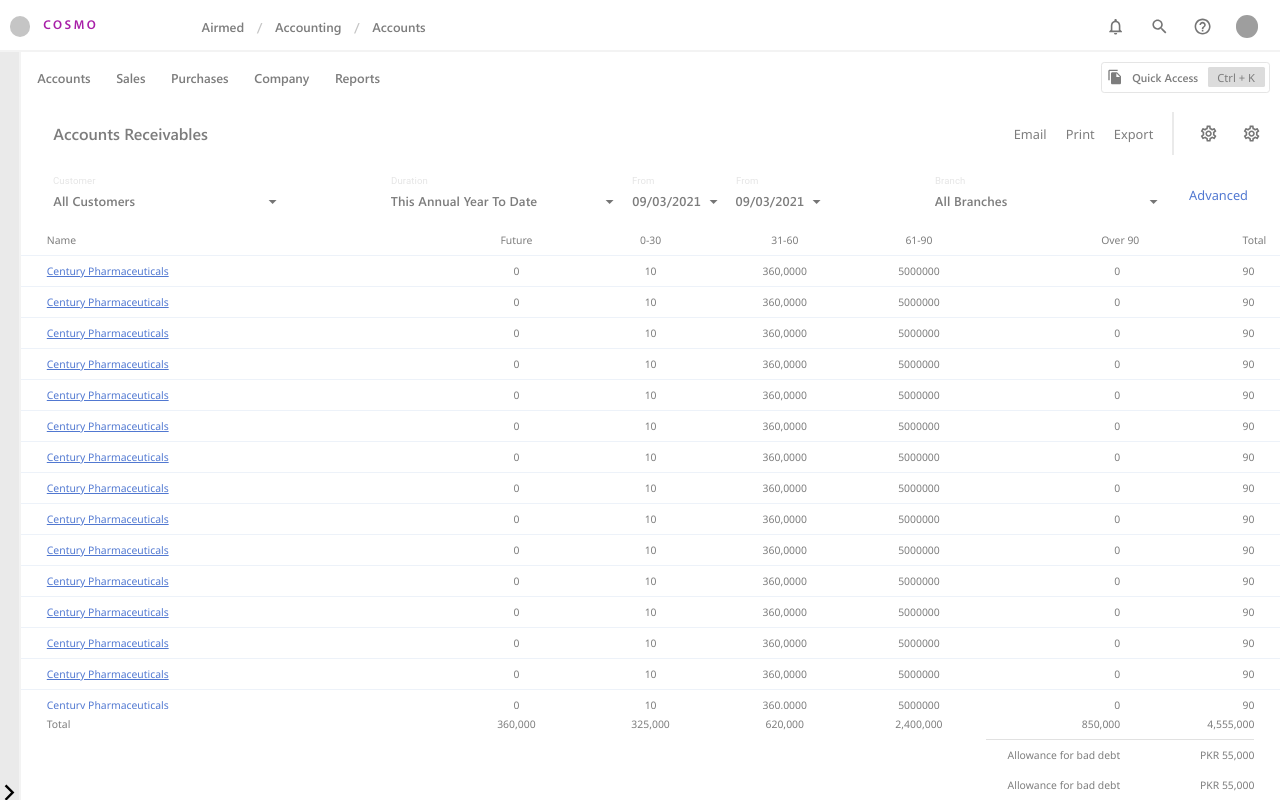
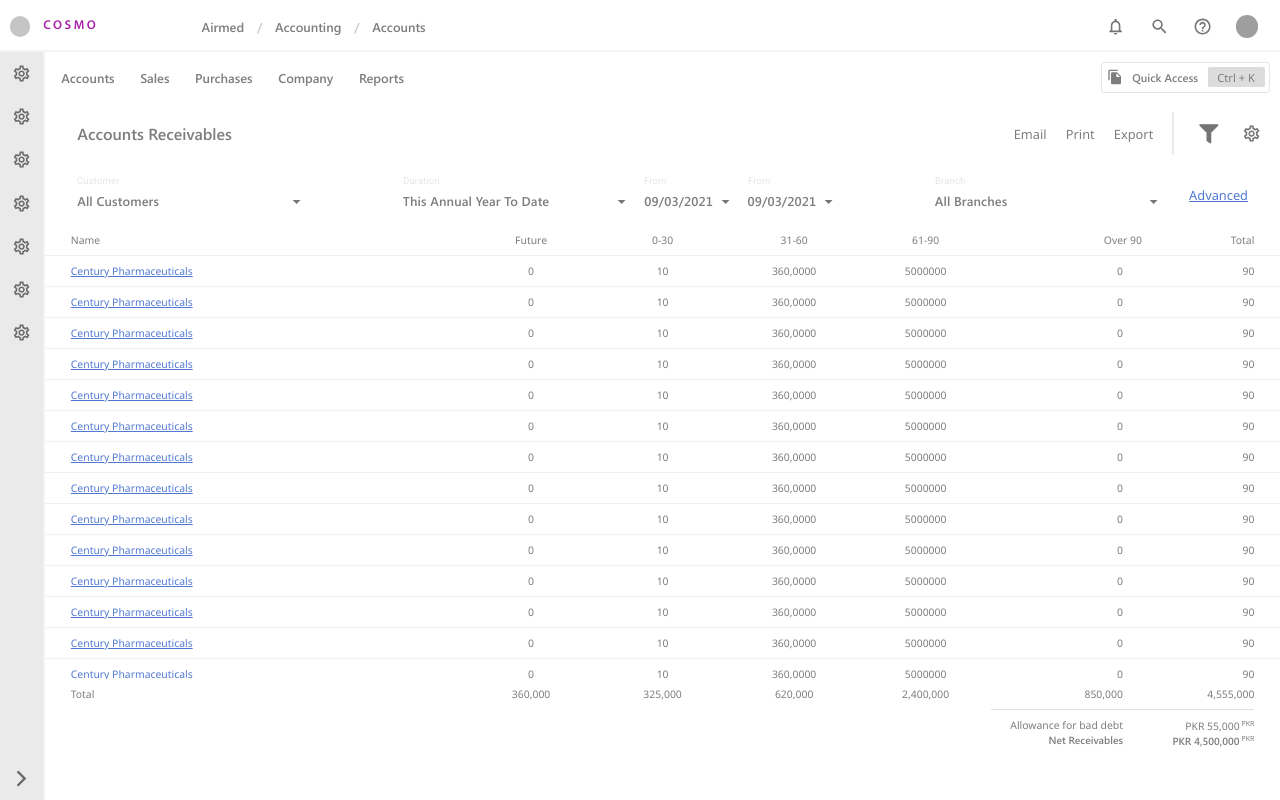
Before and after one commit to Maheerali-pk/cosmo, a React (Create React App) app: page / in a window 1280 px wide. Both pictures are taken after a click on the element 173 px from the left and 775 px from the top of the page. Built offline with nearby package versions, Linux system fonts and the light colour scheme; grey boxes are pictures that could not be loaded; a small style sheet from the web is missing.

Commit message:
Small spacing and sizing issues fixed

```diff
--- a/src/Components/Sidebar.tsx
+++ b/src/Components/Sidebar.tsx
@@ -6,6 +6,7 @@ import Text from "../StyledComponents/Text";
 import { Icon, IconButton } from "@material-ui/core";
 import ArrowBackIosIcon from "@material-ui/icons/ArrowBackIos";
 import ArrowForwardIosIcon from "@material-ui/icons/ArrowForwardIos";
+import SettingsOutlinedIcon from "@material-ui/icons/SettingsOutlined";
 import { useState } from "react";
 
 export interface SidebarProps {}
@@ -15,13 +16,19 @@ export interface SidebarProps {}
 // 	flex-direction: column;
 // `
 
-const SidebarItemWrapper = styled.div`
-   ${flexbox({ gap: 8 })}
+const SidebarItemWrapper = styled.div<{ selected?: boolean }>`
+   ${flexbox({ gap: 12 })}
    display: flex;
    padding: 0.7rem;
    width: 100%;
    color: ${colors.grayText};
    margin-bottom: 0.5rem;
+   cursor: pointer;
+   &:hover {
+      background-color: ${colors.graySelection};
+   }
+   transition: all 0.2s ease-in-out;
+   ${(p) => p.selected && `background-color: ${colors.graySelection}`}
 `;
 
 const SidebarRectangle = styled.div`
@@ -57,7 +64,7 @@ interface SidebarItemProps {
 
 const SidebarItem: React.FC<SidebarItemProps> = ({ text, isSelected }) => {
    return (
-      <SidebarItemWrapper>
+      <SidebarItemWrapper selected={isSelected}>
          <SidebarRectangle></SidebarRectangle>
          <Text fontFamily="semibold">{text}</Text>
       </SidebarItemWrapper>
@@ -68,10 +75,12 @@ const SidebarWrapper = styled.div`
    ${flexbox({ column: true, justify: "space-between" })};
    background-color: ${colors.sidebarBackground};
    height: 100%;
+   color: ${colors.grayText};
 `;
 
 const BackArrowIcon = styled(Icon)`
    cursor: pointer;
+   color: ${colors.grayText};
 `;
 
 const Sidebar: React.FC<SidebarProps> = () => {
@@ -95,14 +104,14 @@ const Sidebar: React.FC<SidebarProps> = () => {
                      </Text>
                   </SidebarLogoWrapper>
                </SidebarItemWrapper>
-               <Flexbox column gap="0.5rem">
+               <Flexbox column gap="0.5rem" fullWidth>
                   {renderSidebarItems()}
                </Flexbox>
             </Flexbox>
             <SidebarItemWrapper>
                <SidebarSetttingWrapper>
                   <Flexbox gap={8}>
-                     <i className="fas fa-cog fa-lg" />
+                     <SettingsOutlinedIcon />
                      <Text fontFamily="semibold">Settings</Text>
                   </Flexbox>
                   <BackArrowIcon onClick={() => dispatch({ setIsSidebarOpen: false })}>
@@ -114,10 +123,34 @@ const Sidebar: React.FC<SidebarProps> = () => {
       );
    } else {
       return (
-         <SidebarWrapper style={{ width: "fit-content", justifyContent: "flex-end" }}>
-            <BackArrowIcon onClick={() => dispatch({ setIsSidebarOpen: true })}>
+         <SidebarWrapper style={{ width: "fit-content", justifyContent: "space-between" }}>
+            <Flexbox column>
+               <IconButton>
+                  <SettingsOutlinedIcon />
+               </IconButton>
+               <IconButton>
+                  <SettingsOutlinedIcon />
+               </IconButton>
+               <IconButton>
+                  <SettingsOutlinedIcon />
+               </IconButton>
+               <IconButton>
+                  <SettingsOutlinedIcon />
+               </IconButton>
+               <IconButton>
+                  <SettingsOutlinedIcon />
+               </IconButton>
+               <IconButton>
+                  <SettingsOutlinedIcon />
+               </IconButton>
+               <IconButton>
+                  <SettingsOutlinedIcon />
+               </IconButton>
+            </Flexbox>
+
+            <IconButton onClick={() => dispatch({ setIsSidebarOpen: true })}>
                <ArrowForwardIosIcon></ArrowForwardIosIcon>
-            </BackArrowIcon>
+            </IconButton>
          </SidebarWrapper>
       );
    }
--- a/src/Pages/AccountRecieveables/SelectsRow.tsx
+++ b/src/Pages/AccountRecieveables/SelectsRow.tsx
@@ -49,7 +49,7 @@ const SelectsRow: React.FC<SelectsRowProps> = () => {
                   label="Branch"
                   options={branchSelectOptions}
                ></CustomSelect>
-               <Text color="bueLink">Advanced</Text>
+               <Text isLink>Advanced</Text>
             </Flexbox>
          </Flexbox>
       </MuiPickersUtilsProvider>
--- a/src/Pages/AccountRecieveables/SubHeader.tsx
+++ b/src/Pages/AccountRecieveables/SubHeader.tsx
@@ -25,7 +25,7 @@ const SubHeader: React.FC = () => {
             </Flexbox>
             <IconsWrapper>
                <IconButton>
-                  <SettingsOutlinedIcon></SettingsOutlinedIcon>
+                  <i className="fas fa-filter" />
                </IconButton>
                <IconButton>
                   <SettingsOutlinedIcon></SettingsOutlinedIcon>
--- a/src/Pages/AccountRecieveables/Table.tsx
+++ b/src/Pages/AccountRecieveables/Table.tsx
@@ -26,6 +26,9 @@ const RowWrapper = styled.div`
    & > ${Text}:nth-child(8) {
       text-align: right !important;
    }
+   sup {
+      font-size: 0.55rem;
+   }
 `;
 
 // const HeadingsWrapper = styled(RowWrapper)``;
@@ -49,7 +52,6 @@ const FooterRowWrapper = styled(RowWrapper)`
    padding: 0 2rem;
    text-align: center;
    ${Text} {
-      font-size: ${toRem(13)};
       padding: ${toRem(10)} 0;
    }
    border: none;
@@ -58,6 +60,7 @@ const FooterRowWrapper = styled(RowWrapper)`
 const FooterSubRowWrapper = styled(RowWrapper)`
    text-align: right;
    border: none;
+   padding: 0 2rem;
 `;
 
 const HeadingsRow = () => {
@@ -74,7 +77,7 @@ const HeadingsRow = () => {
             <div style={{ transform: "translate(50%)", width: "fit-content" }}>Over 90</div>
          </Text>
          <Text style={{ width: "100%", display: "flex", justifyContent: "flex-end" }}>
-            <div style={{ transform: "translate(50%, 0)", width: "fit-content" }}>Total</div>
+            <div style={{ transform: "", width: "fit-content" }}>Total</div>
          </Text>
       </RowWrapper>
    );
@@ -93,7 +96,7 @@ const Footer = () => {
             <Text style={{ borderBottom: `1px solid ${colors.tableFooterHrColor}` }}>850,000</Text>
             <Text style={{ borderBottom: `1px solid ${colors.tableFooterHrColor}` }}>4,555,000</Text>
          </FooterRowWrapper>
-         <FooterSubRowWrapper>
+         <FooterSubRowWrapper style={{ paddingTop: toRem(10) }}>
             <div></div>
             <div></div>
             <div></div>
@@ -101,17 +104,21 @@ const Footer = () => {
             <div></div>
             <div></div>
             <Text>Allowance for bad debt</Text>
-            <Text>PKR 55,000</Text>
+            <Text>
+               PKR 55,000<sup> PKR</sup>
+            </Text>
          </FooterSubRowWrapper>
-         <FooterSubRowWrapper>
+         <FooterSubRowWrapper style={{ marginBottom: "4rem" }}>
             <div></div>
             <div></div>
             <div></div>
             <div></div>
             <div></div>
             <div></div>
-            <Text>Allowance for bad debt</Text>
-            <Text>PKR 55,000</Text>
+            <Text fontFamily="semibold">Net Receivables</Text>
+            <Text fontFamily="semibold">
+               PKR 4,500,000<sup> PKR</sup>
+            </Text>
          </FooterSubRowWrapper>
       </>
    );
```
